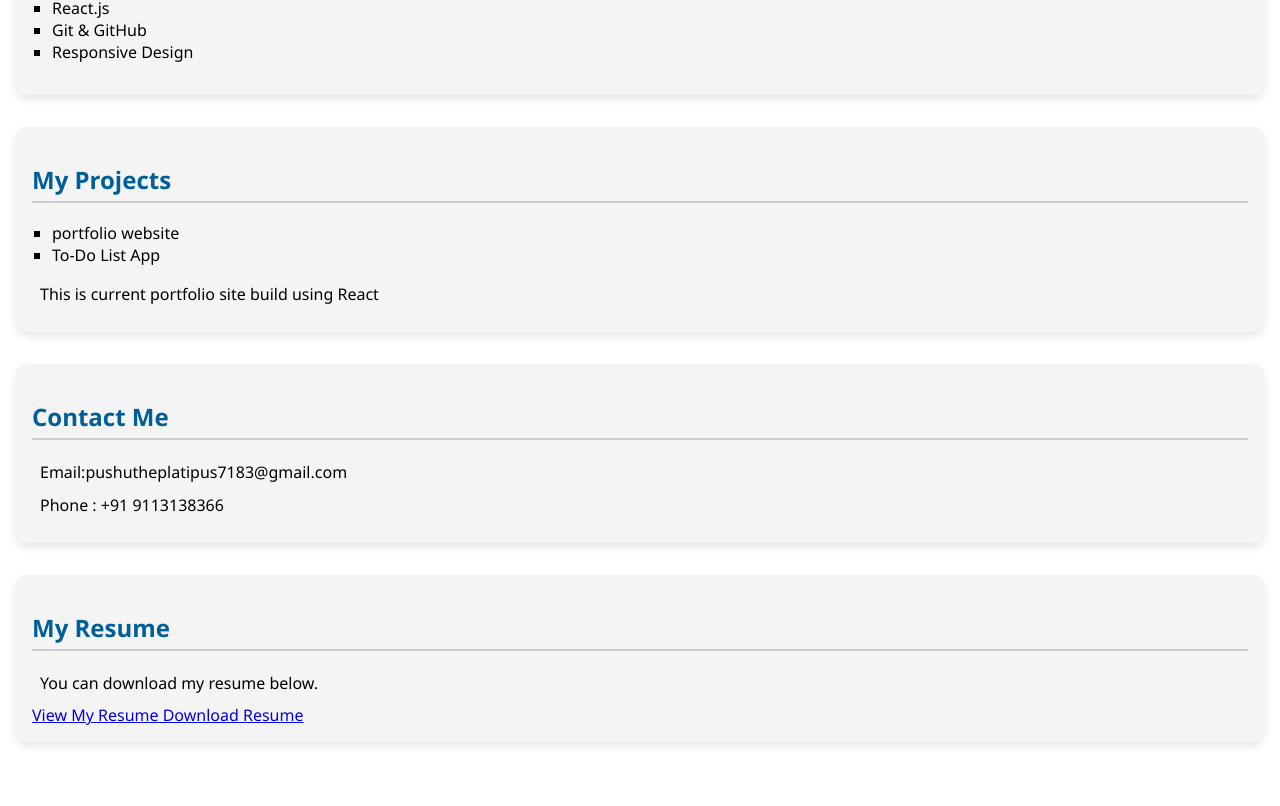
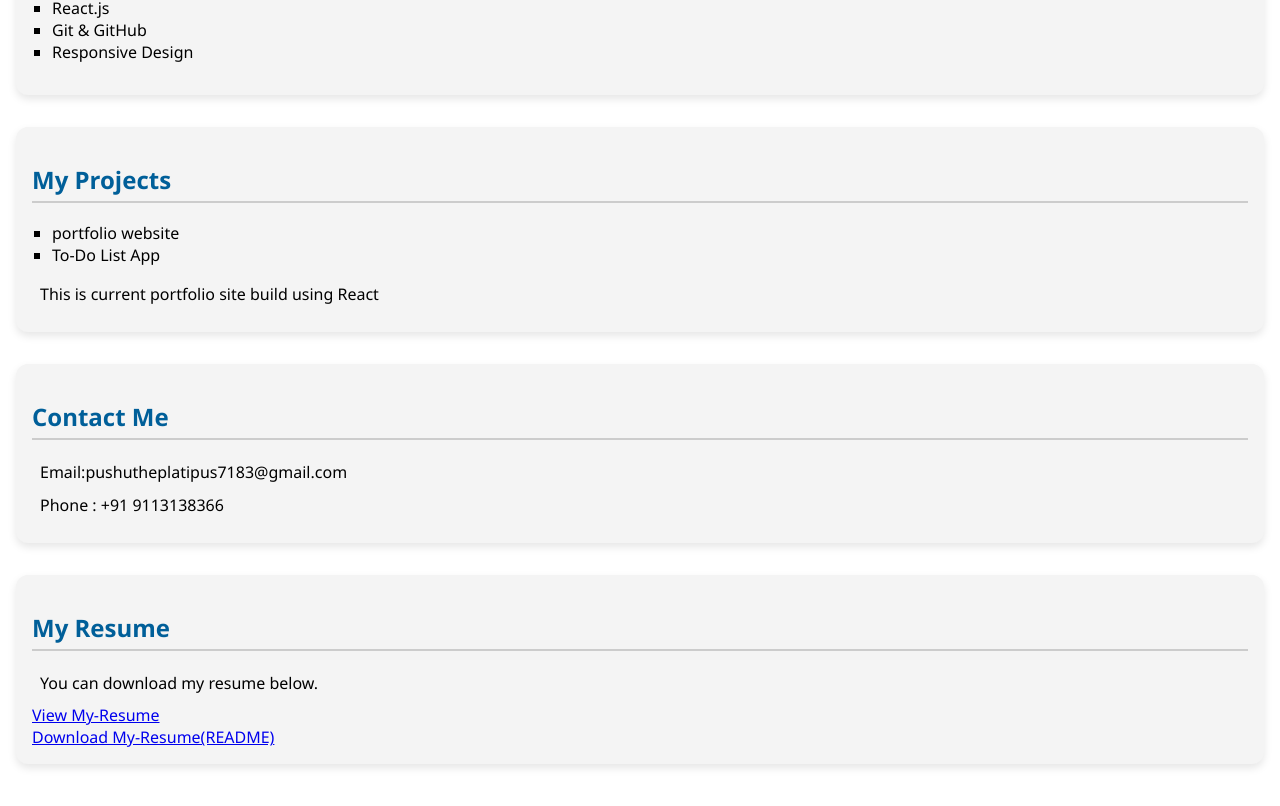
Before and after one commit to pushu9387/MY-POROTFOLIO-WEBSITE, a React (Create React App) app: page / in a window 1280 px wide. Shown: the part 803-1609 px from the top of the page. Built offline with nearby package versions, Linux system fonts and the light colour scheme.

Commit message:
Download My-Resume(README)

```diff
--- a/package.json
+++ b/package.json
@@ -4,6 +4,8 @@
   "version": "0.1.0",
   "private": true,
   "dependencies": {
+    "gh": "^2.8.9",
+    "pages": "^0.0.16",
     "react": "^18.2.0",
     "react-dom": "^18.2.0",
     "react-scripts": "5.0.1"
--- a/src/components/Resume.js
+++ b/src/components/Resume.js
@@ -5,8 +5,9 @@ function Resume() {
     <div className="section">
       <h2>My Resume</h2>
       <p>You can download my resume below.</p>
-      <a href="/resume.html" target='_blank' rel='noopener noreferrer'>View My Resume</a>
-      <a href="/resume.html" download> Download Resume</a>
+      <a href="/resume.html" target="_blank" rel="noopener noreferrer">View My-Resume</a>
+      <br/>
+      <a href="/my-Resume.md" download> Download My-Resume(README)</a>
     </div>
   );
 }
```
Also changed, not shown: 3 other files (tests, documents, lock files or other folders).
